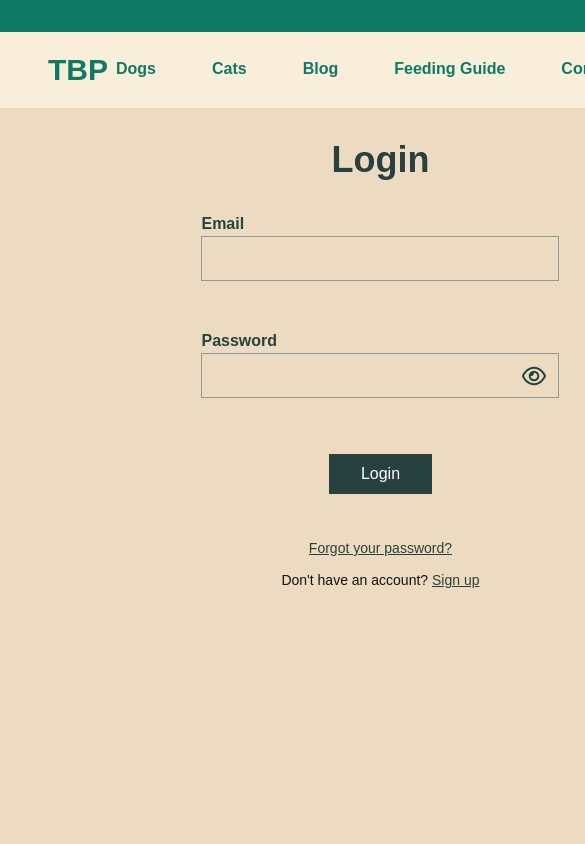
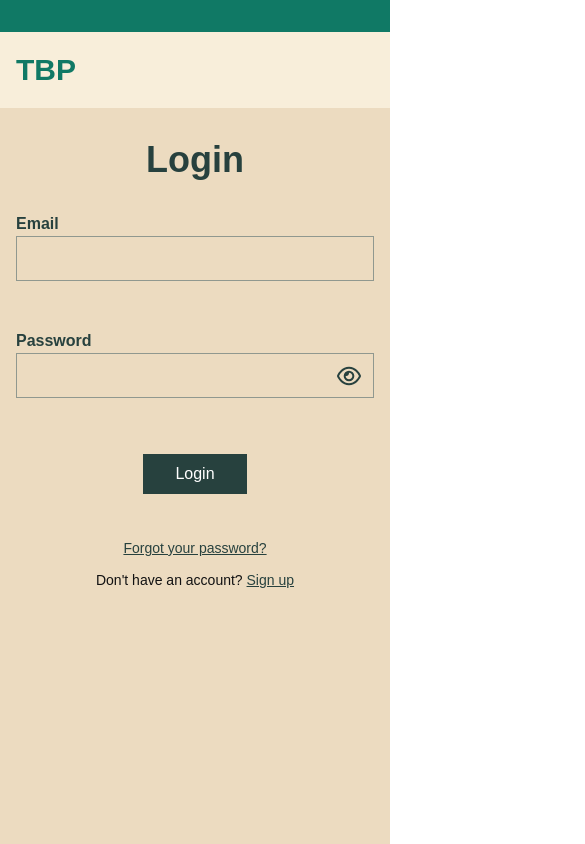
Before and after one commit to wickker/thebonpetfrontend, a React (Vite) app: page /account/login in a window 390 px wide. Shown: the top 844 px of the page, 585 px wide, since content can reach past the window. Built offline with nearby package versions, Linux system fonts and the light colour scheme; what @shopify/storefront-api-client would draw is missing.

Commit message:
[master]: tweak

```diff
--- a/src/components/commons/NavigationBar/index.tsx
+++ b/src/components/commons/NavigationBar/index.tsx
@@ -46,7 +46,7 @@ const NavigationBar = () => {
       <div className='sticky top-0 z-10 w-full'>
         <div className='bg-green h-8 w-full'></div>
 
-        <div className='bg-cream grid h-[76px] w-full grid-cols-[auto_1fr_auto] items-center gap-x-2 px-12'>
+        <div className='bg-cream grid h-[76px] w-full grid-cols-[auto_1fr_auto] items-center gap-x-2 px-4 sm:px-12'>
           <button
             className='text-green text-3xl font-bold hover:cursor-pointer'
             onClick={() => navigate(ROUTES.HOME)}
@@ -54,7 +54,7 @@ const NavigationBar = () => {
             TBP
           </button>
 
-          <div className='mx-auto flex items-center gap-x-14'>
+          <div className='mx-auto hidden items-center gap-x-14 sm:flex'>
             {navigationItems.map((item) => {
               const isSelected = location.pathname === item.route
               return (
@@ -75,7 +75,7 @@ const NavigationBar = () => {
             })}
           </div>
 
-          <div className='flex items-center gap-x-10'>
+          <div className='hidden items-center gap-x-10 sm:flex'>
             <button
               onClick={handleClickUserIcon}
               className='hover:cursor-pointer'
--- a/src/views/SignUp.tsx
+++ b/src/views/SignUp.tsx
@@ -74,7 +74,7 @@ const SignUp = () => {
           </p>
           <div className='mb-6' />
 
-          <div className='mb-2 flex items-center justify-between'>
+          <div className='mb-1 flex items-center justify-between'>
             <label className='text-dark-green font-semibold'>First name</label>
             <p className='text-xs text-gray-500'>Optional</p>
           </div>
@@ -84,7 +84,7 @@ const SignUp = () => {
           </p>
           <div className='mb-6' />
 
-          <div className='mb-2 flex items-center justify-between'>
+          <div className='mb-1 flex items-center justify-between'>
             <label className='text-dark-green font-semibold'>Last name</label>
             <p className='text-xs text-gray-500'>Optional</p>
           </div>
```
